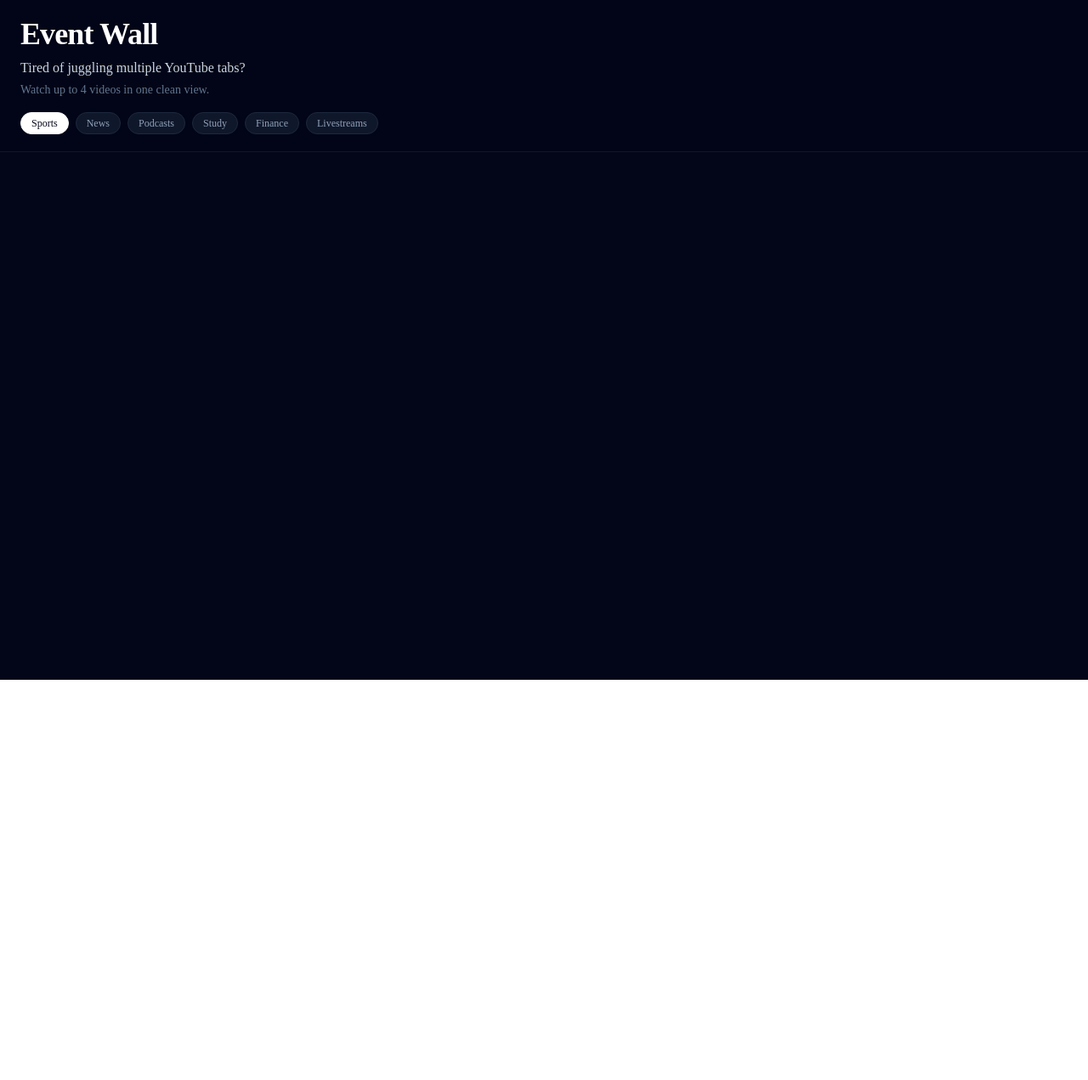
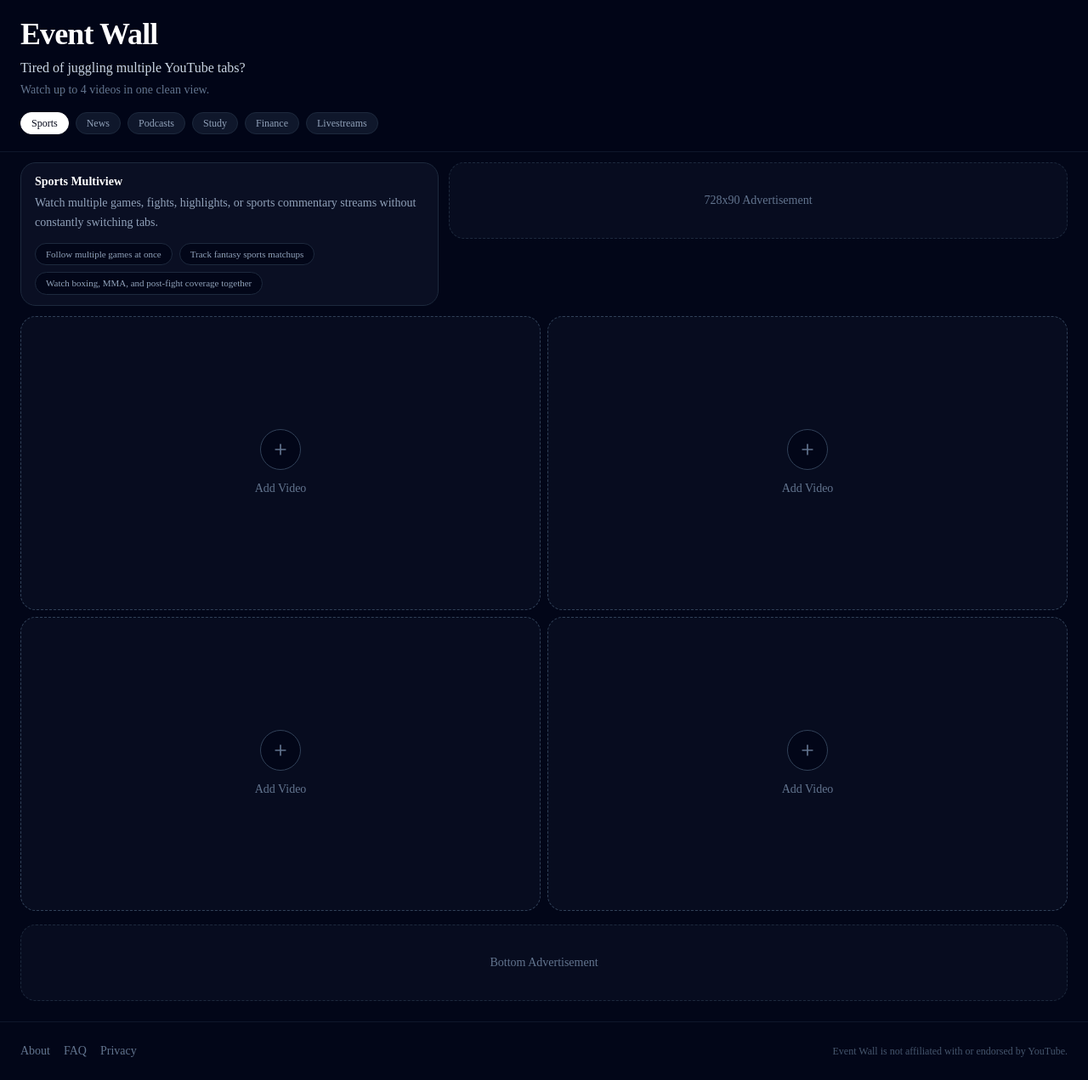
Before and after one commit to zelsteve75/camera-wall, a Next.js app: page / in a window 1280 px wide. Shown: the whole page at 85% size. Before the commit the page ends 800 px from the top, so only its background shows below. Built offline with nearby package versions, Linux system fonts and the light colour scheme.

Commit message:
Update page.js

```diff
--- a/app/page.js
+++ b/app/page.js
@@ -2,14 +2,7 @@
 
 import React, { useEffect, useState } from "react";
 import { motion } from "framer-motion";
-import {
-  Maximize2,
-  Pencil,
-  Plus,
-  Trash2,
-  X,
-} from "lucide-react";
-
+import { Maximize2, Pencil, Plus, Trash2, X } from "lucide-react";
 import { Card } from "@/components/ui/card";
 import { Button } from "@/components/ui/button";
 
@@ -27,7 +20,6 @@
       "Watch boxing, MMA, and post-fight coverage together",
     ],
   },
-
   News: {
     title: "News Monitoring",
     description:
@@ -38,7 +30,6 @@
       "Follow local, national, and financial news together",
     ],
   },
-
   Podcasts: {
     title: "Podcast Workspace",
     description:
@@ -49,7 +40,6 @@
       "Monitor several creator conversations",
     ],
   },
-
   Study: {
     title: "Study & Research",
     description:
@@ -60,7 +50,6 @@
       "Use language learning videos together",
     ],
   },
-
   Finance: {
     title: "Finance & Market Watching",
     description:
@@ -71,7 +60,6 @@
       "Follow earnings or economic updates",
     ],
   },
-
   Livestreams: {
     title: "Livestream Control Room",
     description:
@@ -104,7 +92,6 @@
     }
 
     const watchId = parsed.searchParams.get("v");
-
     if (watchId) return watchId;
 
     const parts = parsed.pathname.split("/").filter(Boolean);
@@ -129,20 +116,13 @@
         <div className="mb-3 flex h-12 w-12 items-center justify-center rounded-full border border-slate-700 bg-slate-950">
           <Plus className="h-5 w-5" />
         </div>
-
         <p className="text-sm font-medium">Add Video</p>
       </div>
     </button>
   );
 }
 
-function VideoCard({
-  video,
-  focus = false,
-  onFocus,
-  onEdit,
-  onDelete,
-}) {
+function VideoCard({ video, focus = false, onFocus, onEdit, onDelete }) {
   return (
     <motion.div
       layout
@@ -237,10 +217,8 @@
   const [videoUrl, setVideoUrl] = useState("");
   const [videoList, setVideoList] = useState([]);
   const [hasLoaded, setHasLoaded] = useState(false);
-  const [selectedUseCase, setSelectedUseCase] =
-    useState("Sports");
-  const [activeInfoModal, setActiveInfoModal] =
-    useState(null);
+  const [selectedUseCase, setSelectedUseCase] = useState("Sports");
+  const [activeInfoModal, setActiveInfoModal] = useState(null);
 
   useEffect(() => {
     setVideoList(getSavedVideos());
@@ -249,21 +227,12 @@
 
   useEffect(() => {
     if (hasLoaded) {
-      localStorage.setItem(
-        STORAGE_KEY,
-        JSON.stringify(videoList)
-      );
+      localStorage.setItem(STORAGE_KEY, JSON.stringify(videoList));
     }
   }, [videoList, hasLoaded]);
 
-  const reachedFreeLimit =
-    videoList.length >= FREE_VIDEO_LIMIT;
-
-  const emptyFreeSlots = Math.max(
-    FREE_VIDEO_LIMIT - videoList.length,
-    0
-  );
-
+  const reachedFreeLimit = videoList.length >= FREE_VIDEO_LIMIT;
+  const emptyFreeSlots = Math.max(FREE_VIDEO_LIMIT - videoList.length, 0);
   const currentUseCase = useCases[selectedUseCase];
 
   const resetVideoForm = () => {
@@ -274,7 +243,6 @@
 
   const openAddVideoModal = () => {
     if (reachedFreeLimit) return;
-
     setVideoUrl("");
     setEditingVideo(null);
     setShowVideoModal(true);
@@ -288,7 +256,6 @@
 
   const handleSaveVideo = () => {
     const cleanUrl = videoUrl.trim();
-
     if (!cleanUrl) return;
 
     const videoId = getYouTubeId(cleanUrl);
@@ -298,8 +265,7 @@
       return;
     }
 
-    const embedUrl =
-      `https://www.youtube.com/embed/${videoId}`;
+    const embedUrl = `https://www.youtube.com/embed/${videoId}`;
 
     if (editingVideo) {
       setVideoList((prev) =>
@@ -324,18 +290,12 @@
       embedUrl,
     };
 
-    setVideoList((prev) => [
-      ...prev,
-      newVideo,
-    ]);
-
+    setVideoList((prev) => [...prev, newVideo]);
     resetVideoForm();
   };
 
   const handleDeleteVideo = (id) => {
-    setVideoList((prev) =>
-      prev.filter((video) => video.id !== id)
-    );
+    setVideoList((prev) => prev.filter((video) => video.id !== id));
   };
 
   return (
@@ -358,15 +318,12 @@
 
           <div className="mt-4 flex flex-wrap gap-2">
             {Object.keys(useCases).map((item) => {
-              const isActive =
-                selectedUseCase === item;
+              const isActive = selectedUseCase === item;
 
               return (
                 <button
                   key={item}
-                  onClick={() =>
-                    setSelectedUseCase(item)
-                  }
+                  onClick={() => setSelectedUseCase(item)}
                   className={`rounded-full border px-3 py-1 text-xs transition ${
                     isActive
                       ? "border-white bg-white text-slate-950"
@@ -379,7 +336,269 @@
             })}
           </div>
         </header>
+
+        <section className="px-4 py-3 md:px-6">
+          <div className="grid gap-3 md:grid-cols-[1fr_728px]">
+            <div className="rounded-2xl border border-slate-800 bg-slate-900/60 px-4 py-3">
+              <p className="text-sm font-semibold text-white">
+                {currentUseCase.title}
+              </p>
+
+              <p className="mt-1 text-xs leading-relaxed text-slate-400 md:text-sm">
+                {currentUseCase.description}
+              </p>
+
+              <div className="mt-3 flex flex-wrap gap-2">
+                {currentUseCase.examples.map((example) => (
+                  <span
+                    key={example}
+                    className="rounded-full border border-slate-800 bg-slate-950 px-3 py-1 text-[11px] text-slate-400"
+                  >
+                    {example}
+                  </span>
+                ))}
+              </div>
+            </div>
+
+            <div className="flex h-[90px] items-center justify-center rounded-2xl border border-dashed border-slate-800 bg-slate-900/40 text-sm text-slate-500">
+              728x90 Advertisement
+            </div>
+          </div>
+        </section>
+
+        <section className="flex-1 px-4 pb-4 md:px-6">
+          <div className="grid min-h-[700px] gap-2 md:grid-cols-2 md:grid-rows-2">
+            {videoList.map((video) => (
+              <VideoCard
+                key={video.id}
+                video={video}
+                onFocus={setFocusedVideo}
+                onEdit={openEditVideoModal}
+                onDelete={handleDeleteVideo}
+              />
+            ))}
+
+            {Array.from({ length: emptyFreeSlots }).map((_, index) => (
+              <EmptyVideoSlot key={`empty-${index}`} onClick={openAddVideoModal} />
+            ))}
+          </div>
+        </section>
+
+        <section className="px-4 pb-6 md:px-6">
+          <div className="flex h-[90px] items-center justify-center rounded-2xl border border-dashed border-slate-800 bg-slate-900/40 text-sm text-slate-500">
+            Bottom Advertisement
+          </div>
+        </section>
+
+        <footer className="border-t border-slate-900 px-4 py-6 md:px-6">
+          <div className="flex flex-col gap-4 md:flex-row md:items-center md:justify-between">
+            <div className="flex flex-wrap items-center gap-4 text-sm text-slate-500">
+              <button
+                onClick={() => setActiveInfoModal("about")}
+                className="transition hover:text-slate-300"
+              >
+                About
+              </button>
+
+              <button
+                onClick={() => setActiveInfoModal("faq")}
+                className="transition hover:text-slate-300"
+              >
+                FAQ
+              </button>
+
+              <button
+                onClick={() => setActiveInfoModal("privacy")}
+                className="transition hover:text-slate-300"
+              >
+                Privacy
+              </button>
+            </div>
+
+            <p className="text-xs text-slate-600">
+              Event Wall is not affiliated with or endorsed by YouTube.
+            </p>
+          </div>
+        </footer>
       </main>
+
+      {showVideoModal && (
+        <div className="fixed inset-0 z-50 flex items-center justify-center bg-black/70 p-4 backdrop-blur-sm">
+          <div className="w-full max-w-md rounded-3xl border border-slate-800 bg-slate-950 p-6 shadow-2xl">
+            <div className="mb-5">
+              <h2 className="text-2xl font-bold text-white">
+                {editingVideo ? "Edit Video" : "Add Video"}
+              </h2>
+
+              <p className="mt-1 text-sm text-slate-400">
+                {editingVideo
+                  ? "Update the YouTube link for this slot."
+                  : "Paste a YouTube link into your wall."}
+              </p>
+            </div>
+
+            <div>
+              <label className="mb-2 block text-sm font-medium text-slate-300">
+                YouTube Link
+              </label>
+
+              <input
+                value={videoUrl}
+                onChange={(event) => setVideoUrl(event.target.value)}
+                placeholder="https://www.youtube.com/watch?v=..."
+                className="h-11 w-full rounded-2xl border border-slate-800 bg-slate-900 px-4 text-white outline-none placeholder:text-slate-500 focus:border-slate-600"
+              />
+            </div>
+
+            <div className="mt-6 flex items-center justify-end gap-3">
+              <Button
+                variant="ghost"
+                onClick={resetVideoForm}
+                className="rounded-2xl text-slate-300 hover:bg-slate-900 hover:text-white"
+              >
+                Cancel
+              </Button>
+
+              <Button
+                onClick={handleSaveVideo}
+                className="rounded-2xl bg-white text-slate-950 hover:bg-slate-200"
+              >
+                {editingVideo ? "Save Changes" : "Add Video"}
+              </Button>
+            </div>
+          </div>
+        </div>
+      )}
+
+      {focusedVideo && (
+        <div
+          className="fixed inset-0 z-50 flex items-center justify-center bg-black/90 p-4 backdrop-blur-sm"
+          onClick={() => setFocusedVideo(null)}
+        >
+          <div
+            className="flex h-full w-full max-w-7xl flex-col"
+            onClick={(event) => event.stopPropagation()}
+          >
+            <div className="mb-3 flex items-center justify-between">
+              <div>
+                <p className="text-2xl font-bold text-white">Focus Mode</p>
+                <p className="text-sm text-slate-400">Expanded view</p>
+              </div>
+
+              <Button
+                onClick={() => setFocusedVideo(null)}
+                variant="secondary"
+                className="rounded-xl"
+              >
+                Close
+              </Button>
+            </div>
+
+            <div className="flex-1">
+              <VideoCard
+                video={focusedVideo}
+                focus
+                onFocus={() => {}}
+                onEdit={() => {}}
+                onDelete={() => {}}
+              />
+            </div>
+          </div>
+        </div>
+      )}
+
+      {activeInfoModal === "about" && (
+        <InfoModal
+          title="About Event Wall"
+          onClose={() => setActiveInfoModal(null)}
+        >
+          <p>
+            Event Wall is a lightweight multiview utility that lets you watch up
+            to 4 YouTube videos in one clean view.
+          </p>
+
+          <p className="mt-4">
+            It was built for people tired of juggling multiple tabs while
+            watching sports, news, podcasts, livestreams, study videos, and
+            finance coverage.
+          </p>
+
+          <p className="mt-4">
+            Event Wall does not host videos. It simply displays publicly
+            embeddable YouTube videos.
+          </p>
+        </InfoModal>
+      )}
+
+      {activeInfoModal === "faq" && (
+        <InfoModal title="FAQ" onClose={() => setActiveInfoModal(null)}>
+          <div className="space-y-6">
+            <div>
+              <h3 className="font-semibold text-white">What is Event Wall?</h3>
+              <p className="mt-2 text-slate-400">
+                Event Wall lets you watch up to 4 YouTube videos at once in one
+                clean multiview layout.
+              </p>
+            </div>
+
+            <div>
+              <h3 className="font-semibold text-white">
+                Does it work with livestreams?
+              </h3>
+              <p className="mt-2 text-slate-400">
+                Yes. If the stream supports embedding, it should work.
+              </p>
+            </div>
+
+            <div>
+              <h3 className="font-semibold text-white">
+                Are my videos saved?
+              </h3>
+              <p className="mt-2 text-slate-400">
+                Yes. Your wall is saved locally on your device.
+              </p>
+            </div>
+
+            <div>
+              <h3 className="font-semibold text-white">
+                Why won’t some videos play?
+              </h3>
+              <p className="mt-2 text-slate-400">
+                Some creators disable embedding on YouTube.
+              </p>
+            </div>
+          </div>
+        </InfoModal>
+      )}
+
+      {activeInfoModal === "privacy" && (
+        <InfoModal
+          title="Privacy Policy"
+          onClose={() => setActiveInfoModal(null)}
+        >
+          <p>Event Wall is designed to be lightweight and simple.</p>
+
+          <p className="mt-4">
+            Video links are saved locally in your browser using local storage so
+            your wall persists between visits.
+          </p>
+
+          <p className="mt-4">
+            Event Wall does not require user accounts to use the core
+            functionality.
+          </p>
+
+          <p className="mt-4">
+            Videos are displayed using YouTube embeds, which may collect data
+            according to YouTube’s own policies.
+          </p>
+
+          <p className="mt-4">
+            Advertising partners may use cookies or related technologies
+            according to their own privacy policies.
+          </p>
+        </InfoModal>
+      )}
     </div>
   );
 }
```
